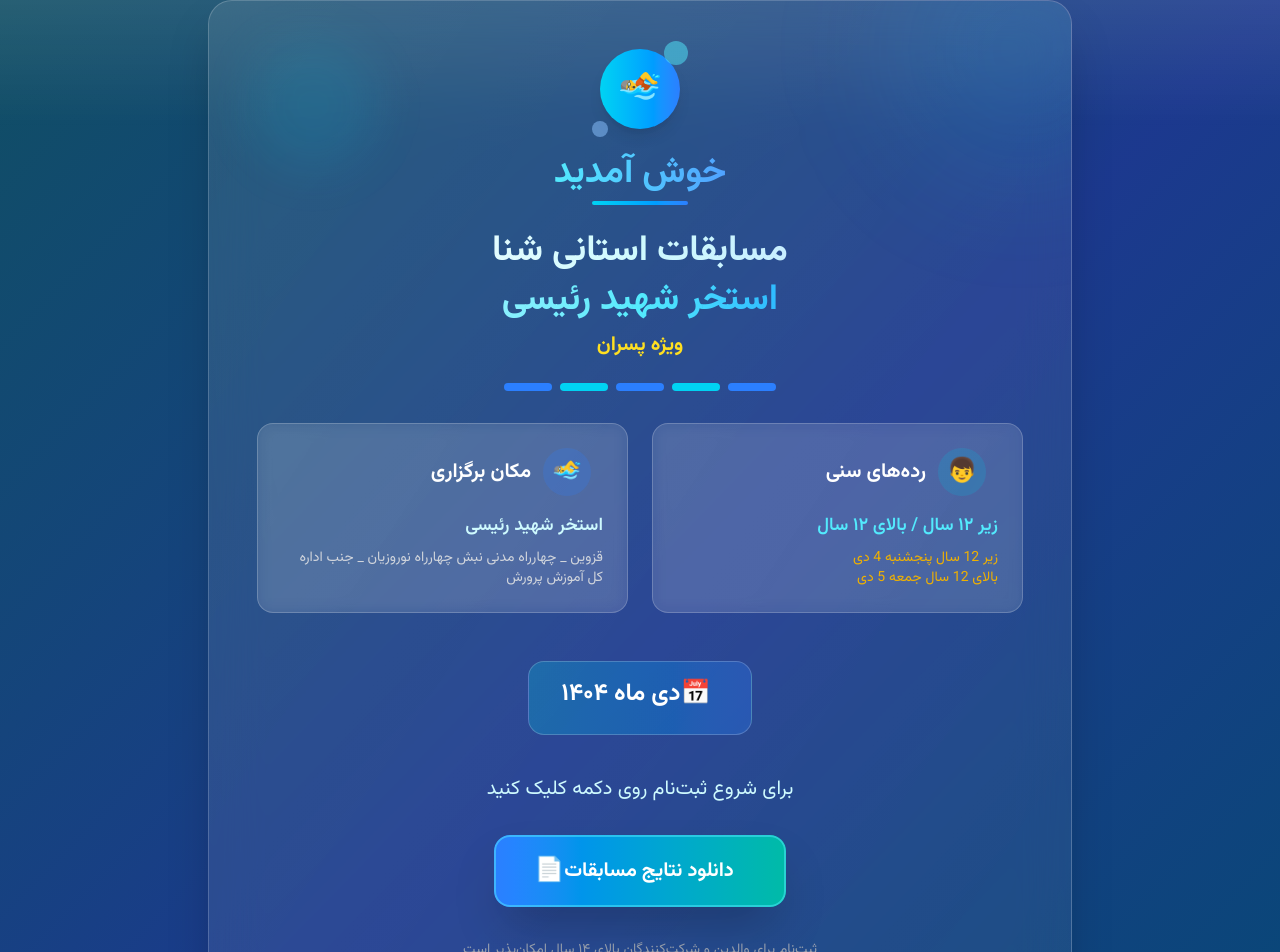
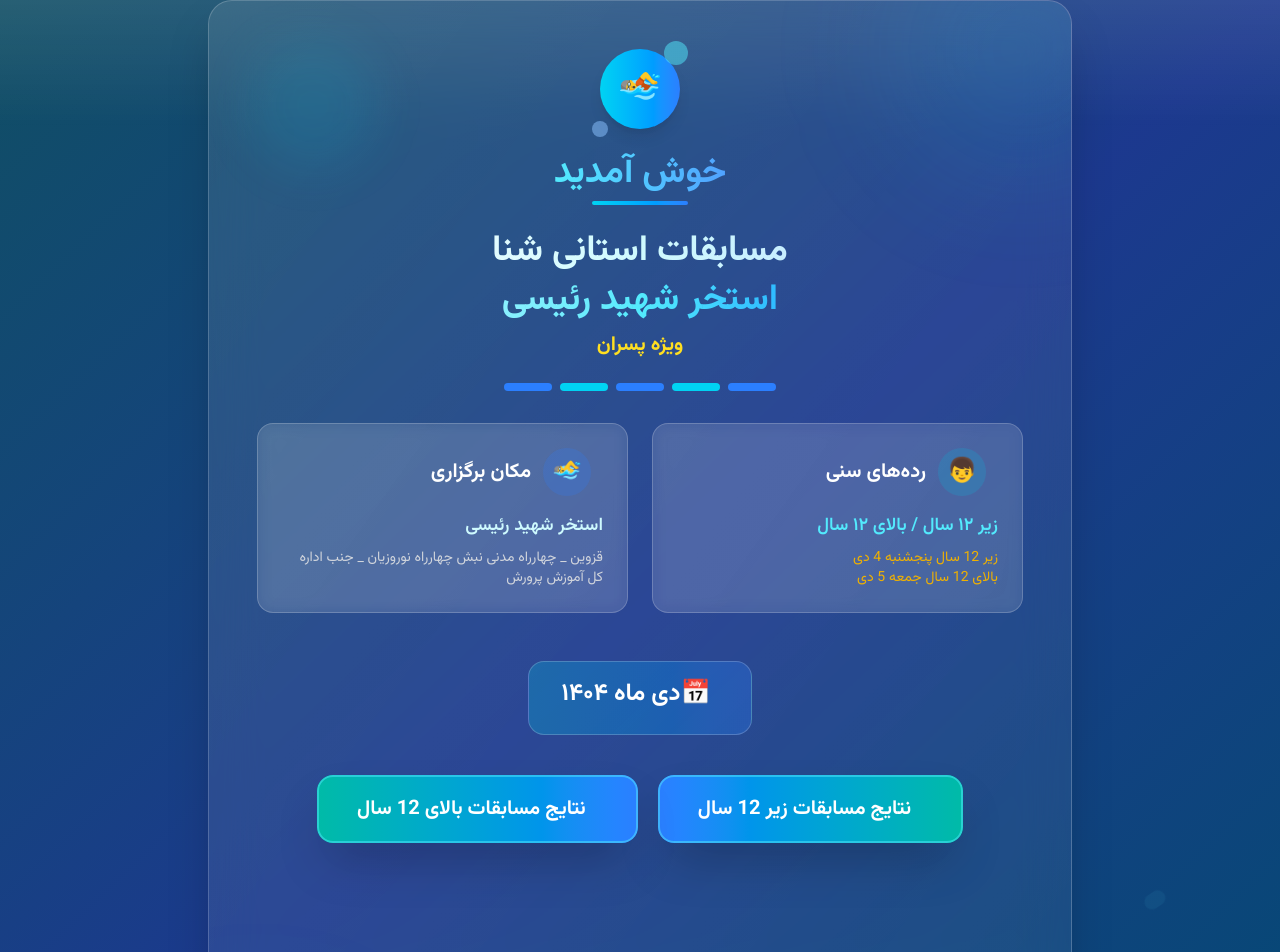
Before and after one commit to mobina211/SwimLeagueEntry, a Vue app: page / in a window 1280 px wide. Shown: the top 952 px of the page. Built offline with nearby package versions, Linux system fonts and the light colour scheme; grey boxes are pictures that could not be loaded.

Commit message:
added results above 12

```diff
--- a/src/components/WelcomeBanner.vue
+++ b/src/components/WelcomeBanner.vue
@@ -113,9 +113,7 @@
         </div>
 
         <!-- Call to action -->
-        <div class="text-center">
-          <p class="text-xl text-cyan-100 mb-8 font-medium">برای شروع ثبت‌نام روی دکمه کلیک کنید</p>
-
+        <div class="text-center space-x-5">
           <a :href="compUnder12" target="_blank" class="relative inline-block px-10 py-5 rounded-2xl
          bg-linear-to-r from-blue-500 to-teal-500
          text-white font-extrabold text-xl
@@ -132,11 +130,7 @@
 
             <!-- Button content -->
             <div class="relative flex items-center justify-center">
-              <span class="mr-3">دانلود نتایج مسابقات</span>
-              <span class="text-2xl transition-all duration-300
-             group-hover:translate-x-2 group-hover:scale-110 inline-block">
-                📄
-              </span>
+              <span class="mr-3">نتایج مسابقات زیر 12 سال</span>
             </div>
 
             <!-- Border effect -->
@@ -146,11 +140,31 @@
             </div>
           </a>
 
+          <a :href="compAbove12" target="_blank" class="relative inline-block px-10 py-5 rounded-2xl
+         bg-linear-to-r from-teal-500 to-blue-500
+         text-white font-extrabold text-xl
+         shadow-2xl hover:shadow-cyan-500/30
+         transition-all duration-500
+         hover:-translate-y-1 active:translate-y-0
+         overflow-hidden group">
+            <!-- Button shine effect -->
+            <span class="absolute top-0 left-0 w-full h-full
+           bg-linear-to-r from-transparent via-white/20 to-transparent
+           -translate-x-full group-hover:translate-x-full
+           transition-transform duration-1000">
+            </span>
 
-          <!-- Additional info -->
-          <p class="text-gray-400 mt-6 text-sm">
-            ثبت‌نام برای والدین و شرکت‌کنندگان بالای ۱۴ سال امکان‌پذیر است
-          </p>
+            <!-- Button content -->
+            <div class="relative flex items-center justify-center">
+              <span class="mr-3">نتایج مسابقات بالای 12 سال</span>
+            </div>
+
+            <!-- Border effect -->
+            <div class="absolute inset-0 rounded-2xl border-2
+           border-cyan-300/50 group-hover:border-cyan-300/80
+           transition-all duration-500">
+            </div>
+          </a>
         </div>
 
 
@@ -180,6 +194,8 @@
 <script setup>
 import { useRouter } from "vue-router";
 import compUnder12 from "../assets/compUnder12.pdf"
+import compAbove12 from "../assets/compAbove12.pdf"
+
 const router = useRouter();
 // const go = () => router.push("/form");
 </script>
```
Also changed, not shown: 1 other file (tests, documents, lock files or other folders).
